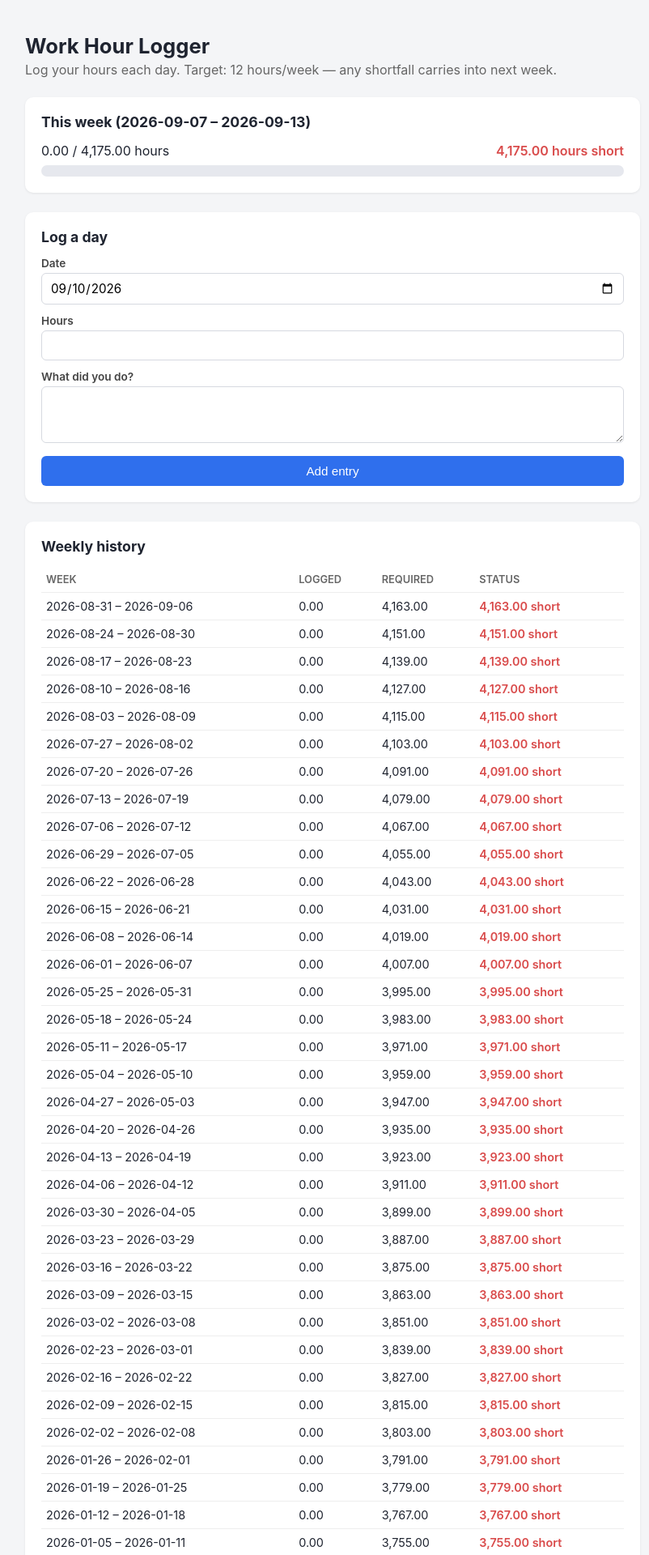
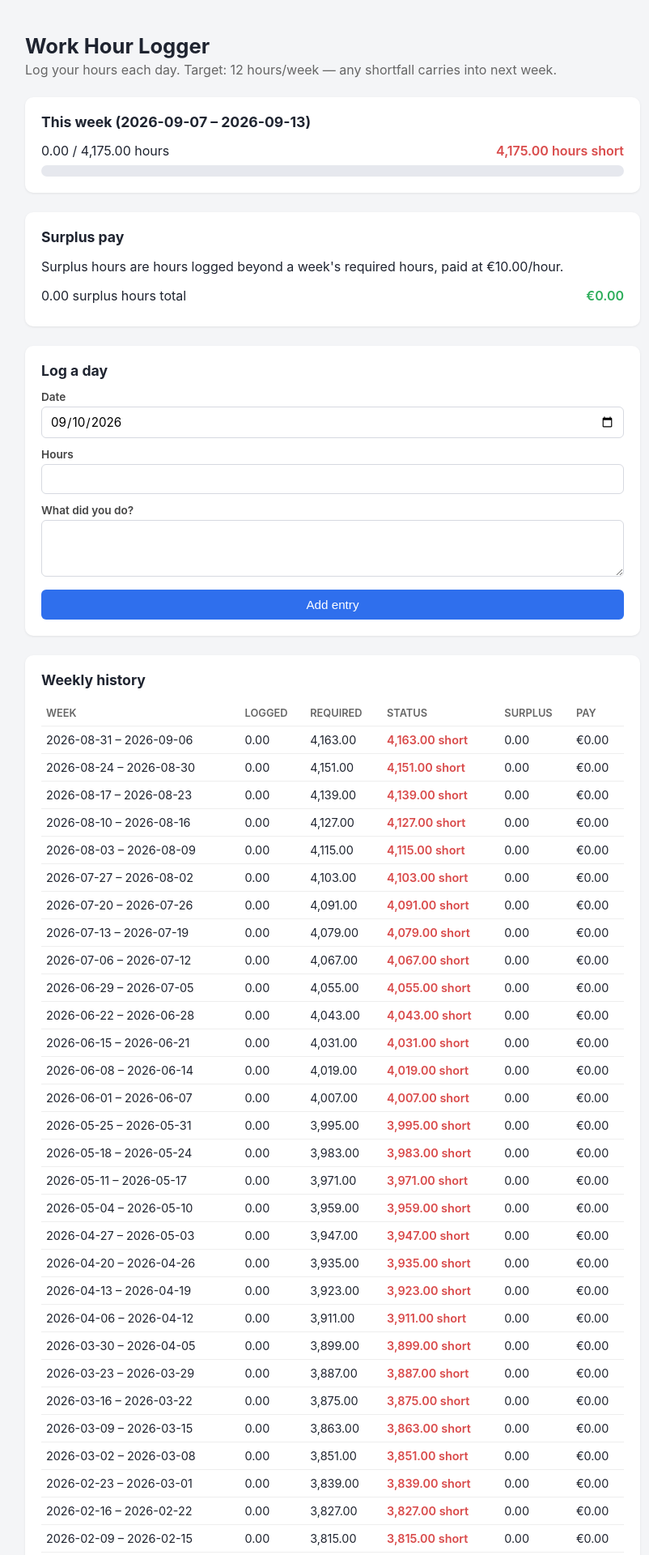
Before and after one commit to GameGuy1900/workhour_logger_website, a PHP site: page / in a window 1280 px wide. Shown: the top 1920 px of the page at 81% size, without its empty margins (229-1031 px from the left). Run offline with PHP 8.4, Linux system fonts and the light colour scheme; tables that the repository leaves empty hold one stand-in row (values such as "Sample post").

Commit message:
Add surplus hours tracking with €10/hour pay calculation
Hours logged beyond a week's required target now count as surplus,
shown per-week and as a running total, valued at a configurable rate
(SURPLUS_RATE_EUR in config.php, defaulting to €10/hour). Surplus is
never carried forward to reduce future weeks' targets.

Co-Authored-By: Claude Sonnet 5 <noreply@anthropic.com>
Claude-Session: https://claude.ai/code/session_01TNxAXZraiVw4hkAtqYhVGE

```diff
--- a/config.sample.php
+++ b/config.sample.php
@@ -15,3 +15,7 @@ define('DB_PASS', 'change-me');
 // Weekly hour target. Any shortfall in a week is added on top of this
 // amount for the following week.
 define('WEEKLY_TARGET_HOURS', 12);
+
+// Pay rate (in euros) for surplus hours: hours logged in a week beyond
+// that week's required hours (including any carried-over shortfall).
+define('SURPLUS_RATE_EUR', 10.00);
--- a/includes/weeks.php
+++ b/includes/weeks.php
@@ -19,8 +19,9 @@ function week_start(string $date): string
  * @param array $entries Rows with 'entry_date' (Y-m-d) and 'hours' (float).
  * @param float $baseTarget Base weekly target hours (e.g. 12).
  * @param string $today Y-m-d, injectable for testing.
- * @return array List of ['week_start', 'week_end', 'logged', 'required', 'difference', 'met']
- *               ordered oldest week first.
+ * @return array List of ['week_start', 'week_end', 'logged', 'required', 'difference', 'met', 'surplus']
+ *               ordered oldest week first. 'surplus' is hours logged beyond that week's
+ *               required hours (0 when the week fell short); it is never carried forward.
  */
 function compute_weekly_summaries(array $entries, float $baseTarget, string $today): array
 {
@@ -49,6 +50,7 @@ function compute_weekly_summaries(array $entries, float $baseTarget, string $tod
         $required = $baseTarget + $carry;
         $difference = $logged - $required;
         $met = $difference >= 0;
+        $surplus = $met ? $difference : 0.0;
 
         $summaries[] = [
             'week_start' => $ws,
@@ -57,6 +59,7 @@ function compute_weekly_summaries(array $entries, float $baseTarget, string $tod
             'required' => $required,
             'difference' => $difference,
             'met' => $met,
+            'surplus' => $surplus,
         ];
 
         $carry = $met ? 0.0 : -$difference;
--- a/index.php
+++ b/index.php
@@ -10,6 +10,9 @@ $today = (new DateTime())->format('Y-m-d');
 $weeklySummaries = compute_weekly_summaries($entries, (float) WEEKLY_TARGET_HOURS, $today);
 $currentWeek = $weeklySummaries[0];
 $pastWeeks = array_slice($weeklySummaries, 1);
+
+$totalSurplusHours = array_sum(array_column($weeklySummaries, 'surplus'));
+$totalSurplusPay = $totalSurplusHours * SURPLUS_RATE_EUR;
 
 function h($value)
 {
@@ -43,6 +46,22 @@ function h($value)
             <div class="progress-bar-fill <?= $currentWeek['met'] ? 'met' : '' ?>"
                  style="width: <?= min(100, $currentWeek['required'] > 0 ? ($currentWeek['logged'] / $currentWeek['required'] * 100) : 100) ?>%"></div>
         </div>
+        <?php if ($currentWeek['surplus'] > 0): ?>
+        <p class="surplus-note">
+            <?= h(number_format($currentWeek['surplus'], 2)) ?> surplus hours
+            &times; &euro;<?= h(number_format(SURPLUS_RATE_EUR, 2)) ?>/hr
+            = &euro;<?= h(number_format($currentWeek['surplus'] * SURPLUS_RATE_EUR, 2)) ?>
+        </p>
+        <?php endif; ?>
+    </div>
+
+    <div class="card">
+        <h2>Surplus pay</h2>
+        <p>Surplus hours are hours logged beyond a week's required hours, paid at &euro;<?= h(number_format(SURPLUS_RATE_EUR, 2)) ?>/hour.</p>
+        <div class="current-week">
+            <span><?= h(number_format($totalSurplusHours, 2)) ?> surplus hours total</span>
+            <span class="status-met">&euro;<?= h(number_format($totalSurplusPay, 2)) ?></span>
+        </div>
     </div>
 
     <div class="card">
@@ -71,7 +90,7 @@ function h($value)
         <?php else: ?>
         <table>
             <thead>
-                <tr><th>Week</th><th>Logged</th><th>Required</th><th>Status</th></tr>
+                <tr><th>Week</th><th>Logged</th><th>Required</th><th>Status</th><th>Surplus</th><th>Pay</th></tr>
             </thead>
             <tbody>
             <?php foreach ($pastWeeks as $week): ?>
@@ -82,6 +101,8 @@ function h($value)
                     <td class="<?= $week['met'] ? 'status-met' : 'status-short' ?>">
                         <?= $week['met'] ? 'Met' : h(number_format(-$week['difference'], 2)) . ' short' ?>
                     </td>
+                    <td><?= h(number_format($week['surplus'], 2)) ?></td>
+                    <td>&euro;<?= h(number_format($week['surplus'] * SURPLUS_RATE_EUR, 2)) ?></td>
                 </tr>
             <?php endforeach; ?>
             </tbody>
--- a/style.css
+++ b/style.css
@@ -86,6 +86,12 @@ button:hover {
     margin-bottom: 8px;
 }
 
+.surplus-note {
+    margin: 10px 0 0;
+    font-size: 0.85rem;
+    color: #2fae5c;
+}
+
 .progress-bar {
     background: #e6e8ee;
     border-radius: 8px;
```
Also changed, not shown: test/weeks_test.php (+10 -0 lines), README.md.
